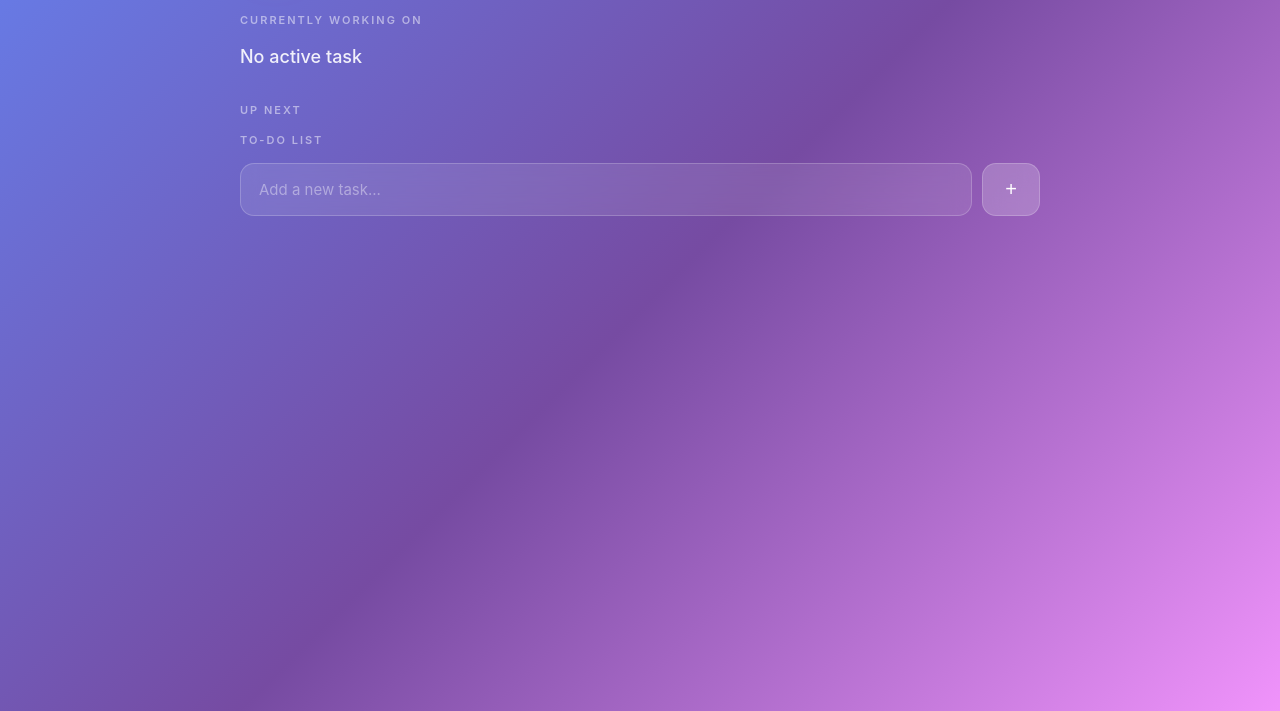
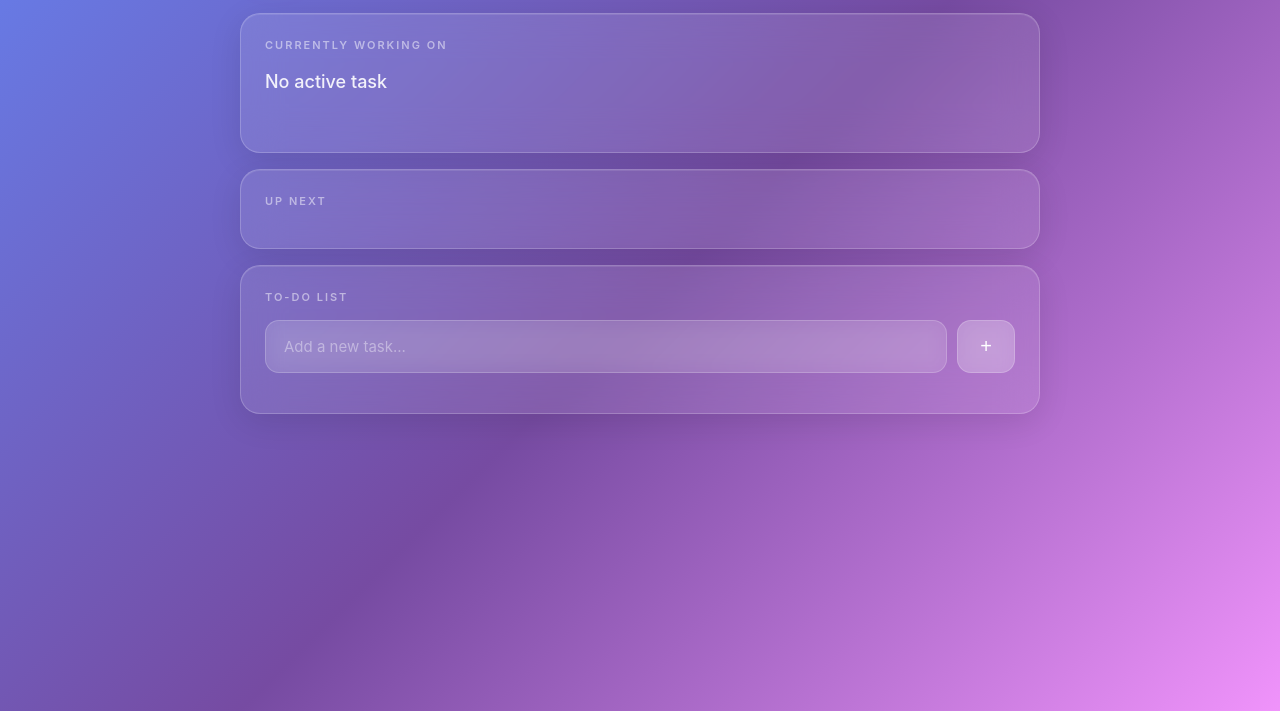
Before and after one commit to lanceistough/mission-control, a website: page index.html in a window 1280 px wide. Shown: the part 89-800 px from the top of the page. Drawn offline with Linux system fonts and the light colour scheme; no server answers.

Commit message:
Update index with glass-card classes

```diff
--- a/index.html
+++ b/index.html
@@ -5,6 +5,7 @@
   <meta name="viewport" content="width=device-width, initial-scale=1.0">
   <title>Mission Control</title>
   <link rel="stylesheet" href="style.css">
+  <meta http-equiv="refresh" content="10">
 </head>
 <body>
   <div class="container">
@@ -18,7 +19,7 @@
     </header>
 
     <!-- Current Task -->
-    <section class="current-task">
+    <section class="current-task glass-card">
       <h2 class="section-title">CURRENTLY WORKING ON</h2>
       <div id="current-task" class="task-display">
         No active task
@@ -26,7 +27,7 @@
     </section>
 
     <!-- Queue -->
-    <section class="queue-section">
+    <section class="queue-section glass-card">
       <h2 class="section-title">UP NEXT</h2>
       <div id="queue" class="queue-grid">
         <!-- Tasks will be inserted here -->
@@ -37,7 +38,7 @@
     </section>
 
     <!-- To-Do List -->
-    <section class="todo-section">
+    <section class="todo-section glass-card">
       <h2 class="section-title">TO-DO LIST</h2>
       <div class="todo-input-wrapper">
         <input type="text" id="todo-input" class="todo-input" placeholder="Add a new task...">
```
